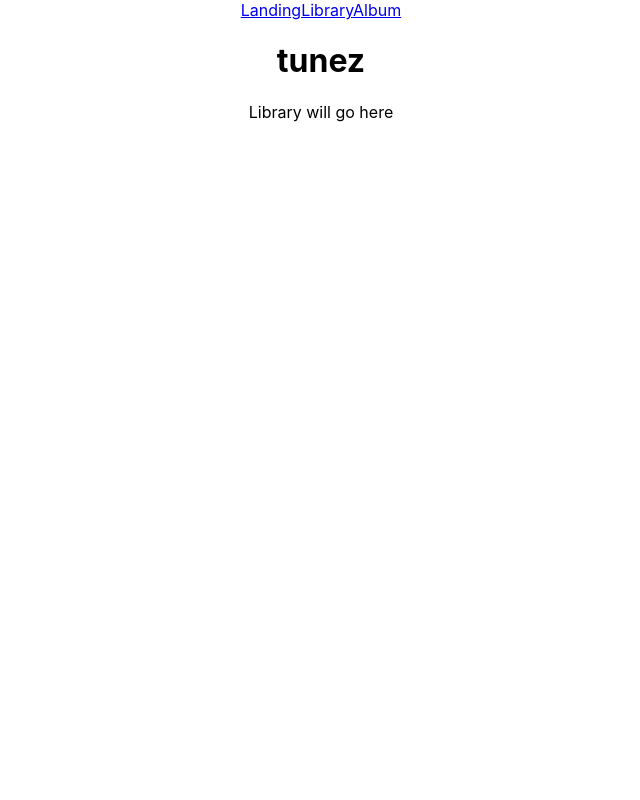
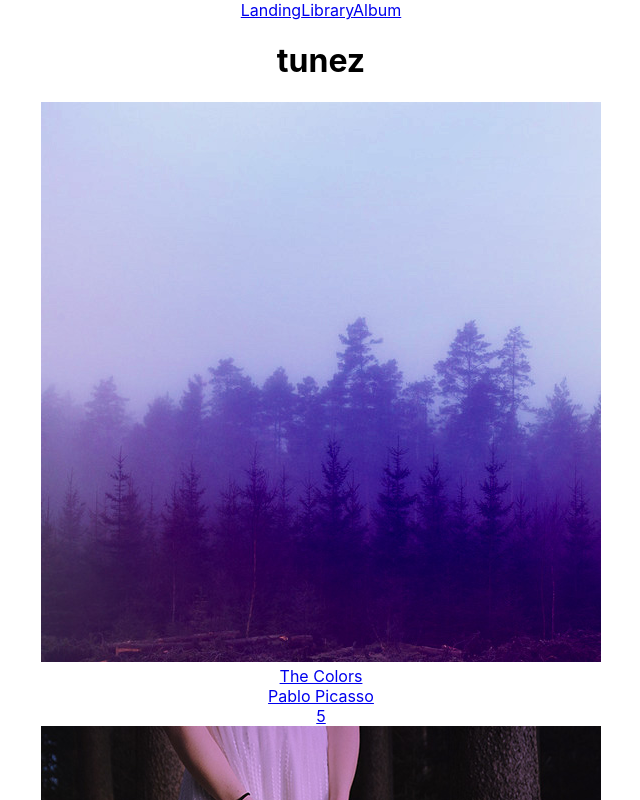
Before and after one commit to desknor/tunez, a React (Create React App) app: page /library in a window 1280 px wide. Shown: the top 800 px of the page, without its empty margins (319-959 px from the left). Built offline with nearby package versions, Linux system fonts and the light colour scheme.

Commit message:
component library first step completed

```diff
--- a/src/App.js
+++ b/src/App.js
@@ -20,7 +20,7 @@
         <main>
           <Route exact path="/" component={Landing} />
           <Route path="/library" component={Library} />
-          <Route path="/album" component={Album} />
+          <Route path="/album/:slug" component={Album} />
         </main>
       </div>
     );
--- a/src/components/Library.js
+++ b/src/components/Library.js
@@ -1,9 +1,29 @@
-import React from 'react';
+import React, { Component } from 'react';
+import { Link } from 'react-router-dom';
+import albumData from './../data/Album';
 
-const Library = () => (
-    <section className="library">
-        Library will go here
-    </section>
-);
+class Library extends Component {
+
+    constructor(props) {
+        super(props);
+        this.state = { albums: albumData };
+    }
+    render() {
+        return (
+            <section className="library">
+                {
+                    this.state.albums.map((album, index) =>
+                        <Link to={`/album/${album.slug}`} key={index}>
+                            <img src={album.albumCover} alt={album.title} />
+                            <div>{album.title}</div>
+                            <div>{album.artist}</div>
+                            <div>{album.songs.length}</div>
+                        </Link>
+                    )
+                }
+            </section>
+        );
+    }
+}
 
 export default Library;
```
